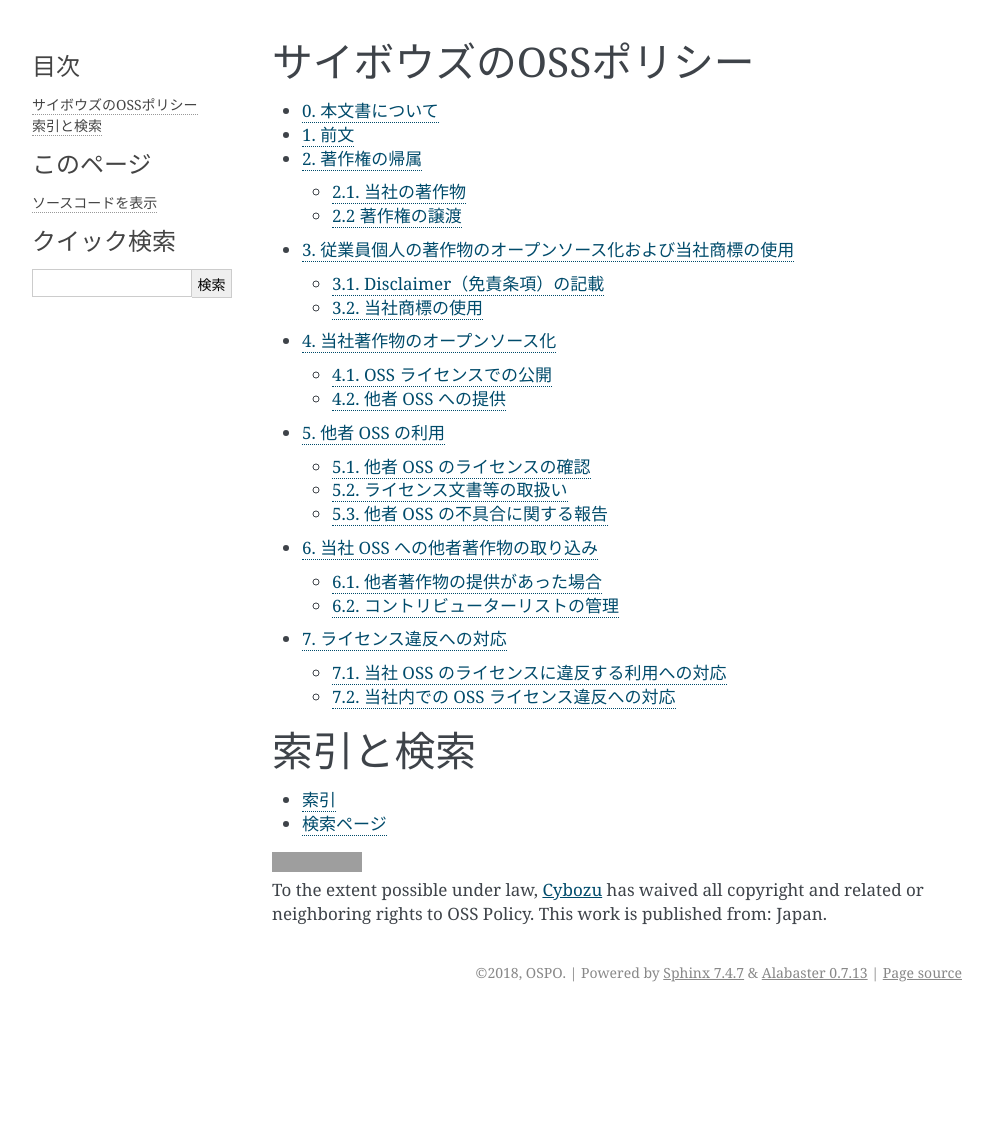
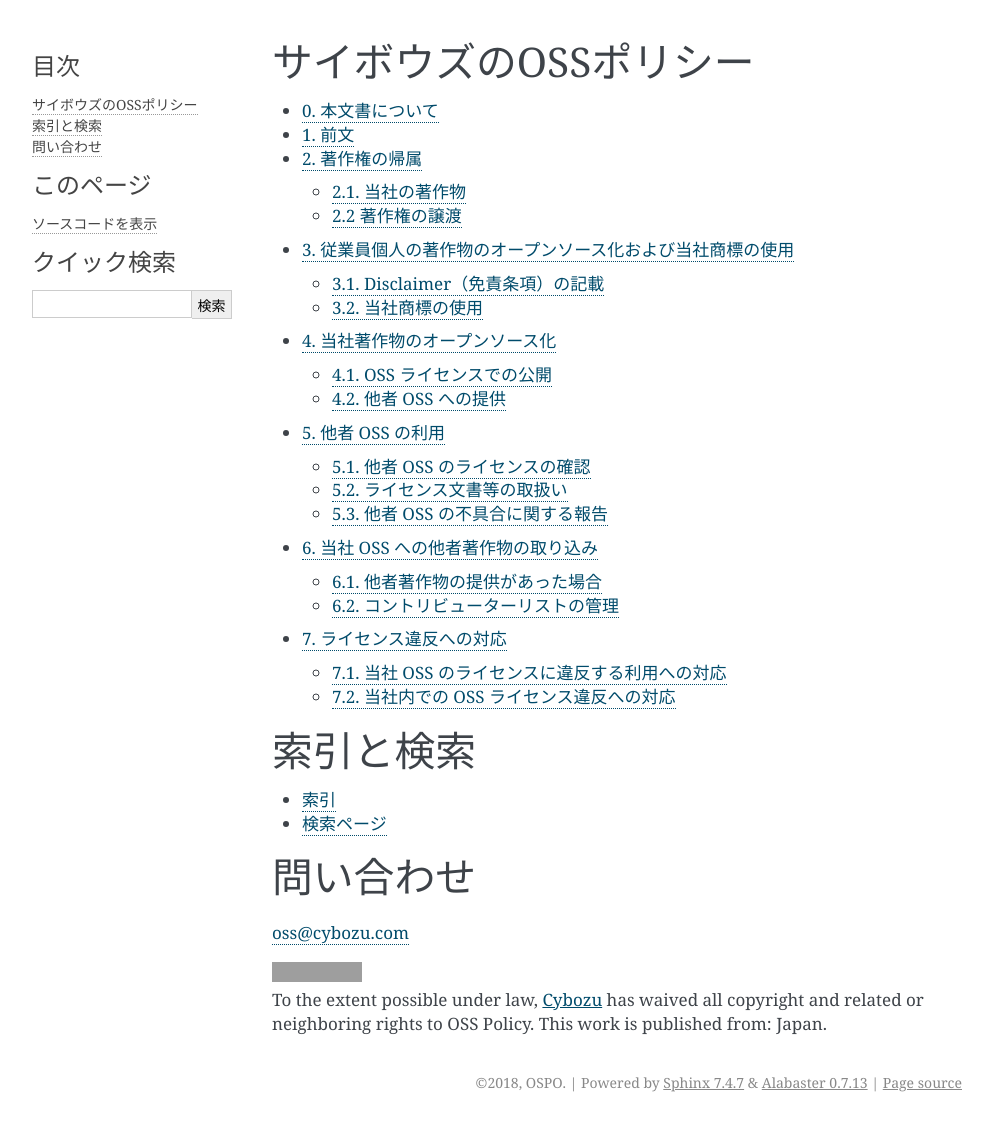
Before and after one commit to cybozu/oss-policy, a Sphinx documentation site: the page built from docs/index.rst, in a window 1280 px wide. Shown: the whole page, without its empty margins (148-1141 px from the left). Built offline with Sphinx 7.4.7, drawn with Linux system fonts in a browser that asks for light colours; before the commit the page ends 1012 px from its top, so only the background shows below that; grey boxes are pictures that could not be loaded.

Commit message:
add contact mail address

```diff
--- a/docs/index.rst
+++ b/docs/index.rst
@@ -24,6 +24,11 @@
 * :ref:`genindex`
 * :ref:`search`
 
+問い合わせ
+==========
+
+oss@cybozu.com
+
 
 .. raw:: html
 
```
